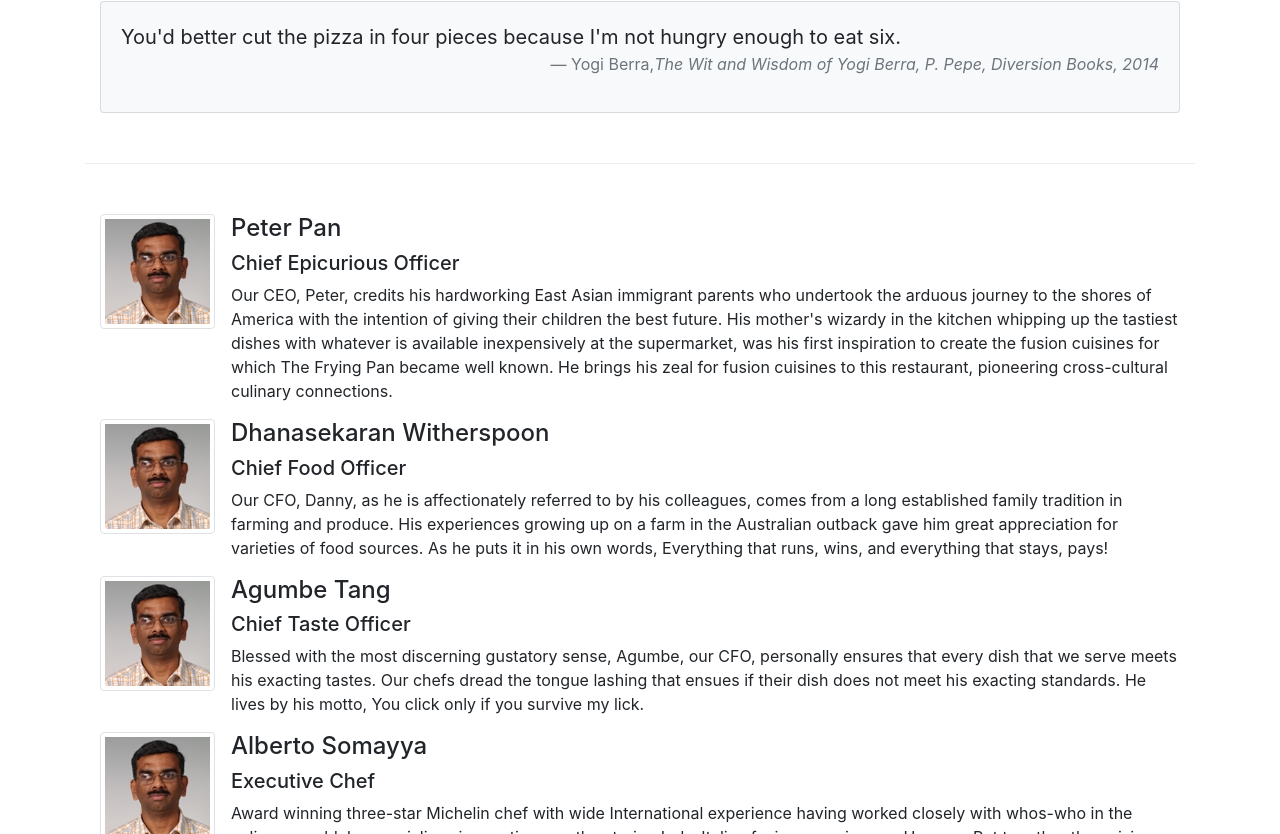
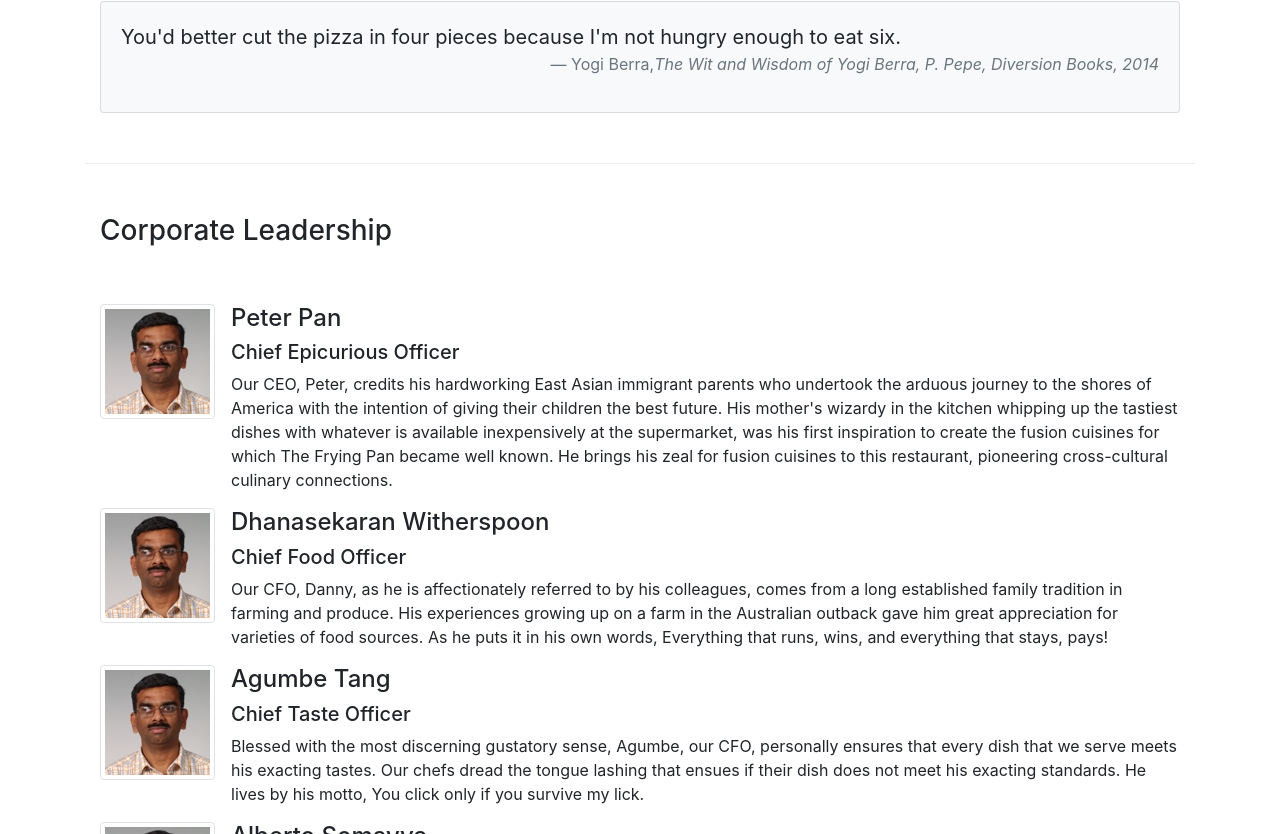
Before and after one commit to AlexGeControl/Full-Stacker--02-React, a React (Create React App) app in the folder confusion/: page /about in a window 1280 px wide. Shown: the part 826-1660 px from the top of the page. Built offline with nearby package versions, Linux system fonts and the light colour scheme.

Commit message:
fix missing title.

```diff
--- a/confusion/src/components/AboutComponent.js
+++ b/confusion/src/components/AboutComponent.js
@@ -80,13 +80,18 @@ function History() {
 
 function RenderLeader({leaders, title}) {
     return (
+        <div>
             <div className="row row-content align-items-center">
-            <ul class="list-unstyled">
+                <div className="col-12">
+                    <h3>{title}</h3>
+                </div>
+
+                <ul class="list-unstyled mt-5">
                     {
                         leaders.map(
                             (leader) => {
                                 return (
-                                <div className="col-12">
+                                    <div key={leader.id} className="col-12">
                                         <Media>
                                             <Media left middle>
                                                 <Media object className="d-flex mr-3 img-thumbnail align-self-center" src={leader.image} alt={leader.name} />
@@ -112,6 +117,7 @@ function RenderLeader({leaders, title}) {
                     }
                 </ul>
             </div>
+        </div>
     );
 }
 
```
Lines whose indentation alone changed are shown as unchanged.
